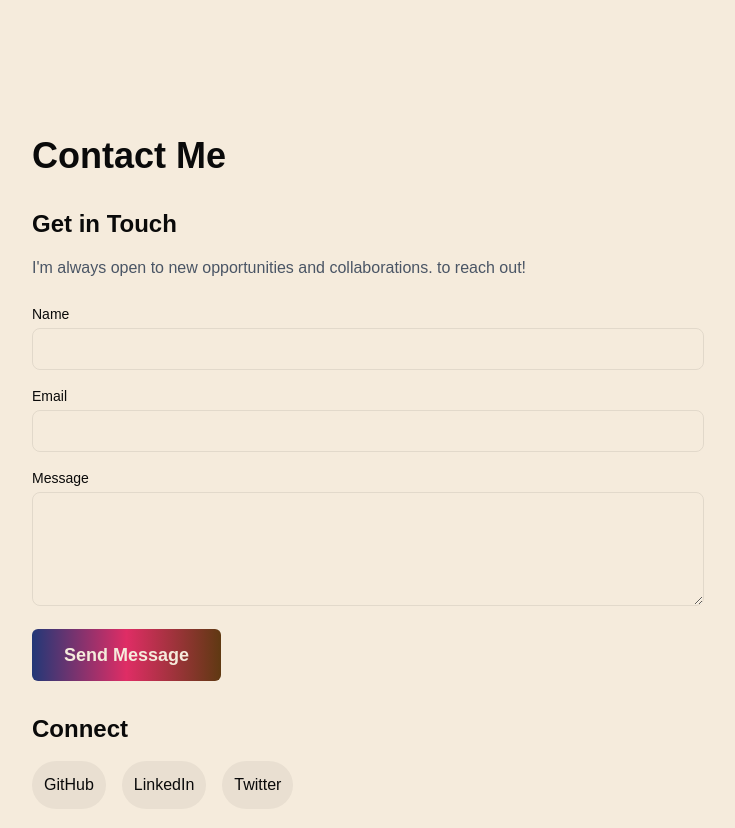
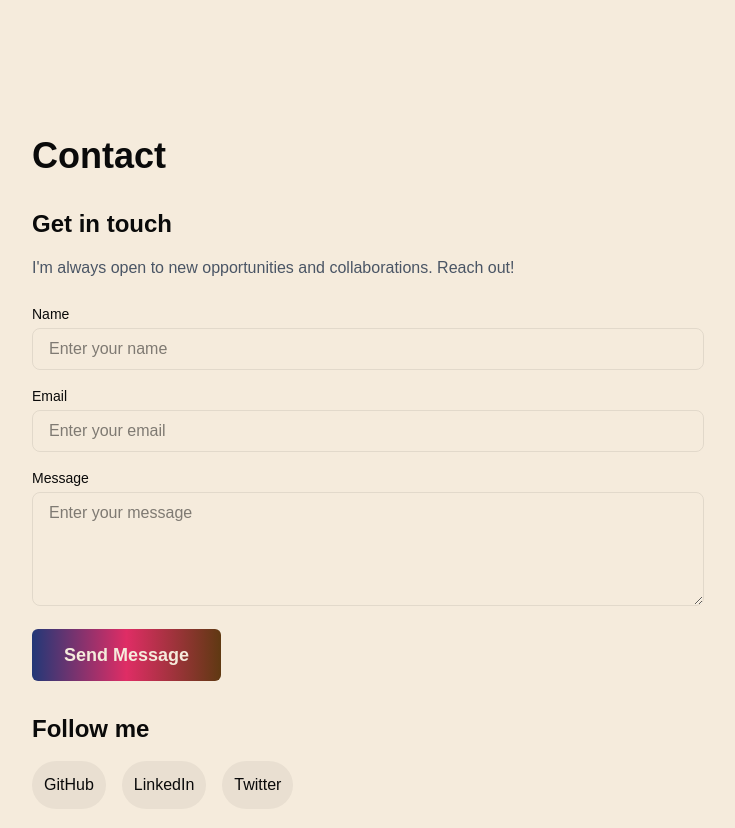
Before and after one commit to gala1234/website, a Next.js app: page / in a window 1280 px wide. Shown: the part 3700-4528 px from the top of the page, without its empty margins (48-783 px from the left). Built offline with nearby package versions, Linux system fonts and the light colour scheme.

Commit message:
translate contact section

```diff
--- a/src/components/ContactSection.tsx
+++ b/src/components/ContactSection.tsx
@@ -2,39 +2,45 @@
 
 import React from 'react';
 import GradientButton from './common/GradientButton';
+import { useLanguage } from '@/providers/LanguageProvider';
+import { contactContent } from '@/constants/contact';
 
 export default function ContactSection() {
+  const { language } = useLanguage();
+  const content = contactContent[language];
+
   return (
     <section id="contact" className="min-h-screen p-8 sm:p-20">
-      <h1 className="mb-8 text-4xl font-bold">Contact Me</h1>
+      <h1 className="mb-8 text-4xl font-bold">{content.title}</h1>
       <div className="max-w-2xl space-y-8">
         <section>
-          <h2 className="mb-4 text-2xl font-semibold">Get in Touch</h2>
+          <h2 className="mb-4 text-2xl font-semibold">{content.subtitle}</h2>
           <p className="mb-6 text-gray-600 dark:text-gray-300">
-            I&apos;m always open to new opportunities and collaborations. to
-            reach out!
+            {content.description}
           </p>
           <form className="space-y-4">
             <div>
               <label htmlFor="name" className="mb-1 block text-sm font-medium">
-                Name
+                {content.form.name.label}
               </label>
               <input
                 type="text"
                 id="name"
                 name="name"
+                placeholder={content.form.name.placeholder}
                 className={`w-full rounded-lg border border-black/[.08] bg-transparent px-4 py-2 focus:ring-2 focus:ring-black/[.12] focus:outline-none dark:border-white/[.145] dark:focus:ring-white/[.24]`}
                 required
               />
             </div>
             <div>
               <label htmlFor="email" className="mb-1 block text-sm font-medium">
-                Email
+                {content.form.email.label}
               </label>
               <input
                 type="email"
                 id="email"
                 name="email"
+                placeholder={content.form.email.placeholder}
                 className={`w-full rounded-lg border border-black/[.08] bg-transparent px-4 py-2 focus:ring-2 focus:ring-black/[.12] focus:outline-none dark:border-white/[.145] dark:focus:ring-white/[.24]`}
                 required
               />
@@ -44,11 +50,12 @@ export default function ContactSection() {
                 htmlFor="message"
                 className="mb-1 block text-sm font-medium"
               >
-                Message
+                {content.form.message.label}
               </label>
               <textarea
                 id="message"
                 name="message"
+                placeholder={content.form.message.placeholder}
                 rows={4}
                 className={`w-full rounded-lg border border-black/[.08] bg-transparent px-4 py-2 focus:ring-2 focus:ring-black/[.12] focus:outline-none dark:border-white/[.145] dark:focus:ring-white/[.24]`}
                 required
@@ -58,13 +65,13 @@ export default function ContactSection() {
               type="submit"
               onClick={() => console.log('sending...')}
             >
-              Send Message
+              {content.form.submit}
             </GradientButton>
           </form>
         </section>
 
         <section>
-          <h2 className="mb-4 text-2xl font-semibold">Connect</h2>
+          <h2 className="mb-4 text-2xl font-semibold">{content.rrss.title}</h2>
           <div className="flex gap-4">
             <a
               href="https://github.com/yourusername"
--- /dev/null
+++ b/src/constants/contact.ts
@@ -0,0 +1,50 @@
+export const contactContent = {
+  en: {
+    title: 'Contact',
+    subtitle: 'Get in touch',
+    description:
+      "I'm always open to new opportunities and collaborations. Reach out!",
+    form: {
+      name: {
+        label: 'Name',
+        placeholder: 'Enter your name',
+      },
+      email: {
+        label: 'Email',
+        placeholder: 'Enter your email',
+      },
+      message: {
+        label: 'Message',
+        placeholder: 'Enter your message',
+      },
+      submit: 'Send Message',
+    },
+    rrss: {
+      title: 'Follow me',
+    },
+  },
+  es: {
+    title: 'Contacto',
+    subtitle: 'Ponte en contacto',
+    description:
+      '¡Estoy siempre abierta a nuevas oportunidades y colaboraciones! Ponte en contacto',
+    form: {
+      name: {
+        label: 'Nombre',
+        placeholder: 'Ingresa tu nombre',
+      },
+      email: {
+        label: 'Correo',
+        placeholder: 'Ingresa tu correo',
+      },
+      message: {
+        label: 'Mensaje',
+        placeholder: 'Ingresa tu mensaje',
+      },
+      submit: 'Enviar Mensaje',
+    },
+    rrss: {
+      title: 'Sígueme',
+    },
+  },
+};
```
